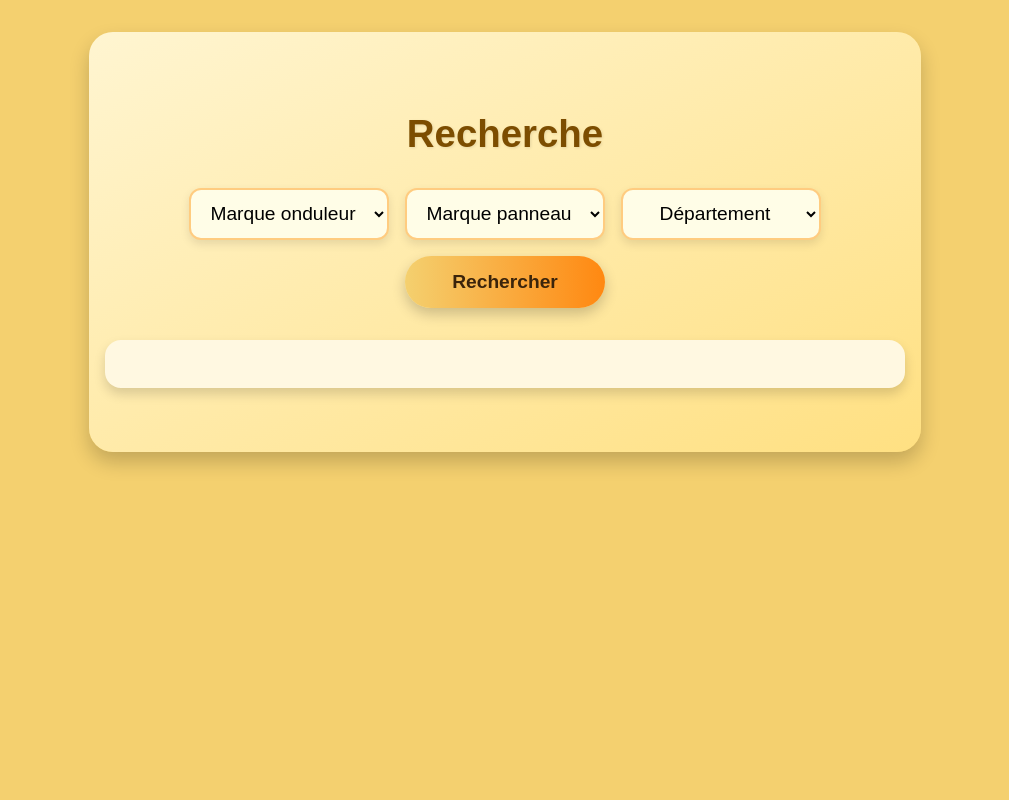
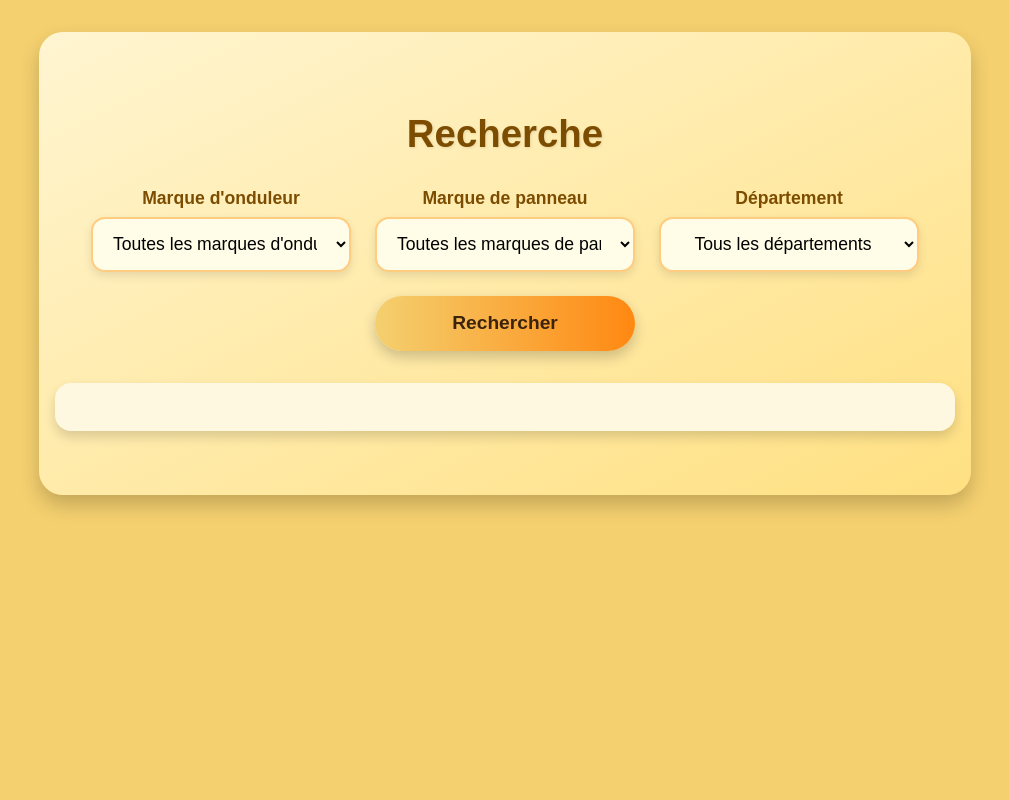
Before and after one commit to Dackss/ProjetCIR2, a PHP site: page /views/client/recherche.php in a window 1280 px wide. Shown: the whole page, without its empty margins (135-1144 px from the left). Run offline with PHP 8.4, Linux system fonts and the light colour scheme.

Commit message:
recherche

```diff
--- a/front/css/footer-header.css
+++ b/front/css/footer-header.css
@@ -1,16 +1,18 @@
 /* Layout général */
 html, body {
-    height: 100%;
     margin: 0;
     padding: 0;
+    min-height: 100%;
+    height: 100%;
+    display: flex;
+    flex-direction: column;
     background-color: #f4d06f;
     font-family: 'Chewy', cursive;
     font-size: 1rem;
 }
 
 body {
-    display: flex;
-    flex-direction: column;
+    flex: 1;
 }
 
 main {
--- a/front/css/recherche.css
+++ b/front/css/recherche.css
@@ -3,7 +3,7 @@
     padding: 3rem 1rem;
     border-radius: 24px;
     margin: 2rem auto;
-    max-width: 800px;
+    max-width: 900px;
     box-shadow: 0 10px 20px rgba(0,0,0,0.2);
     font-family: 'Poppins', sans-serif;
     color: #3b240b;
@@ -18,10 +18,40 @@
     text-shadow: 1px 1px 3px rgba(0,0,0,0.1);
 }
 
+.form-ligne {
+    display: flex;
+    flex-wrap: wrap;
+    justify-content: center;
+    gap: 1.5rem;
+    margin-bottom: 2rem;
+}
+
+.form-group {
+    display: flex;
+    flex-direction: column;
+    align-items: center;
+}
+
+.form-group label {
+    font-weight: bold;
+    font-size: 1.1rem;
+    margin-bottom: 0.5rem;
+    color: #7c4d00;
+    text-align: center;
+}
+
+.form-ligne select,
+.form-ligne button {
+    width: 260px;
+    height: 55px;
+    font-size: 1.1rem;
+    text-align: center;
+    border-radius: 14px;
+    padding: 0.5rem 1rem;
+    flex-shrink: 0;
+}
+
 .page-recherche select {
-    font-size: 1.2rem;
-    border-radius: 12px;
-    padding: 0.75rem;
     border: 2px solid #ffcc80;
     background-color: #fffde7;
     box-shadow: 0 4px 10px rgba(0,0,0,0.1);
@@ -33,12 +63,10 @@
     color: #3b240b;
     font-weight: bold;
     font-size: 1.2rem;
-    padding: 0.75rem 1.5rem;
     border-radius: 30px;
-    display: inline-block;
-    margin: 0;
     box-shadow: 0 6px 14px rgba(0,0,0,0.2);
     transition: transform 0.2s ease;
+    cursor: pointer;
 }
 
 .page-recherche button:hover {
@@ -61,6 +89,7 @@
     gap: 4px;
     margin-top: 1rem;
 }
+
 .pagination a {
     background-color: #fff4d6;
     padding: 0.4em 0.7em;
@@ -70,34 +99,27 @@
     color: #a35e00;
     font-weight: bold;
 }
+
 .pagination a.current {
     background-color: #ffbb33;
     color: black;
 }
+
 .pagination .ellipsis {
     padding: 0.4em 0.7em;
     color: #888;
 }
 
+/* Responsive pour petit écran */
+@media (max-width: 768px) {
     .form-ligne {
-    display: flex;
-    flex-wrap: wrap;
-    gap: 1rem;
-    align-items: stretch;
-    justify-content: center;
-    margin-bottom: 2rem;
+        flex-direction: column;
+        align-items: center;
     }
 
     .form-ligne select,
     .form-ligne button {
-    width: 200px;
-    height: 52px;
-    flex-shrink: 0;
-    flex-grow: 0;
-    text-align: center;
+        width: 90%;
+        max-width: 300px;
     }
-
-.form-ligne .form-select {
-    width: 200px;
-    display: inline-block;
 }
--- a/front/js/recherche.js
+++ b/front/js/recherche.js
@@ -10,10 +10,16 @@ document.addEventListener("DOMContentLoaded", () => {
     let totalPages = 1;
     let parPage = 10;
 
+    const TIRAGE_AUTOMATIQUE = false; // ← met sur true si tu veux un tirage
+
+    // remplace resetSelect pour garder le placeholder
     function resetSelect(select) {
-        while (select.options.length > 1) {
-            select.remove(1);
-        }
+        const placeholderText = select.dataset.placeholder || "Tous";
+        select.innerHTML = "";
+        const opt = document.createElement("option");
+        opt.value = "";
+        opt.textContent = placeholderText;
+        select.appendChild(opt);
     }
 
     function addIfNotExists(select, val) {
@@ -25,7 +31,7 @@ document.addEventListener("DOMContentLoaded", () => {
         }
     }
 
-    // Charge 20 triplets valides et remplit les selects
+    // Charge les triplets et initialise les select
     fetch("../back/api/installations.php?action=triplets_valides")
         .then(res => res.json())
         .then(triplets => {
@@ -41,15 +47,9 @@ document.addEventListener("DOMContentLoaded", () => {
                 addIfNotExists(departementSelect, t.departement);
             });
 
-            const tirage = triplets[Math.floor(Math.random() * triplets.length)];
-            console.log("Triplet tiré :", tirage);
+            // Aucun tirage automatique ni recherche
+        });
 
-            onduleurSelect.value = tirage.onduleur;
-            panneauSelect.value = tirage.panneau;
-            departementSelect.value = tirage.departement;
-
-            form.dispatchEvent(new Event("submit"));
-        });
 
     // Envoie la recherche
     form.addEventListener("submit", e => {
@@ -82,22 +82,25 @@ document.addEventListener("DOMContentLoaded", () => {
                     const currentPanneau = panneauSelect.value;
                     const currentDepartement = departementSelect.value;
 
-                    const refill = (select, valeurs, selected) => {
-                        const firstOption = select.options[0]; // placeholder
+                    function refill(select, valeurs, selected) {
+                        const placeholderText = select.dataset.placeholder || "Tous";
                         select.innerHTML = "";
-                        select.appendChild(firstOption);
+
+                        const opt = document.createElement("option");
+                        opt.value = "";
+                        opt.textContent = placeholderText;
+                        select.appendChild(opt);
+
                         valeurs.forEach(val => {
-                            const opt = document.createElement("option");
-                            opt.value = val;
-                            opt.textContent = val;
-                            select.appendChild(opt);
+                            const option = document.createElement("option");
+                            option.value = val;
+                            option.textContent = val;
+                            select.appendChild(option);
                         });
-                        if (valeurs.includes(selected)) {
-                            select.value = selected;
-                        } else {
-                            select.value = "";
-                        }
-                    };
+
+                        select.value = valeurs.includes(selected) ? selected : "";
+                    }
+
 
                     refill(onduleurSelect, data.onduleurs, currentOnduleur);
                     refill(panneauSelect, data.panneaux, currentPanneau);
@@ -157,7 +160,6 @@ document.addEventListener("DOMContentLoaded", () => {
                 e.preventDefault();
                 if (p !== currentPage) {
                     currentPage = p;
-                    form.dispatchEvent(new Event("submit"));
                 }
             });
             return a;
--- a/front/views/client/recherche.php
+++ b/front/views/client/recherche.php
@@ -1,17 +1,29 @@
 <div class="page-recherche">
     <h2>Recherche</h2>
     <form id="rechercheForm" class="form-ligne">
-        <select class="form-select" name="onduleur">
-            <option value="">Marque onduleur</option>
-        </select>
-        <select class="form-select" name="panneau">
-            <option value="">Marque panneau</option>
-        </select>
-        <select class="form-select" name="departement">
-            <option value="">Département</option>
-        </select>
+        <div class="form-group">
+            <label for="onduleur">Marque d'onduleur</label>
+            <select id="onduleur" class="form-select" name="onduleur" data-placeholder="Toutes les marques d'onduleur">
+                <option value="">Toutes les marques d'onduleur</option>
+            </select>
+        </div>
+
+        <div class="form-group">
+            <label for="panneau">Marque de panneau</label>
+            <select id="panneau" class="form-select" name="panneau" data-placeholder="Toutes les marques d'onduleur">
+                <option value="">Toutes les marques de panneaux</option>
+            </select>
+        </div>
+
+        <div class="form-group">
+            <label for="departement">Département</label>
+            <select id="departement" class="form-select" name="departement" data-placeholder="Toutes les marques d'onduleur">
+                <option value="">Tous les départements</option>
+            </select>
+        </div>
         <button type="submit" class="btn btn-primary">Rechercher</button>
     </form>
+
 
 
     <div id="resultats"></div>
```
Also changed, not shown: other parts of front/css/footer-header.css (+29 -50 lines), front/views/layout/footer.php (+20 -7 lines), front/views/layout/header.php (+8 -7 lines). Lines whose indentation alone changed are shown as unchanged.
